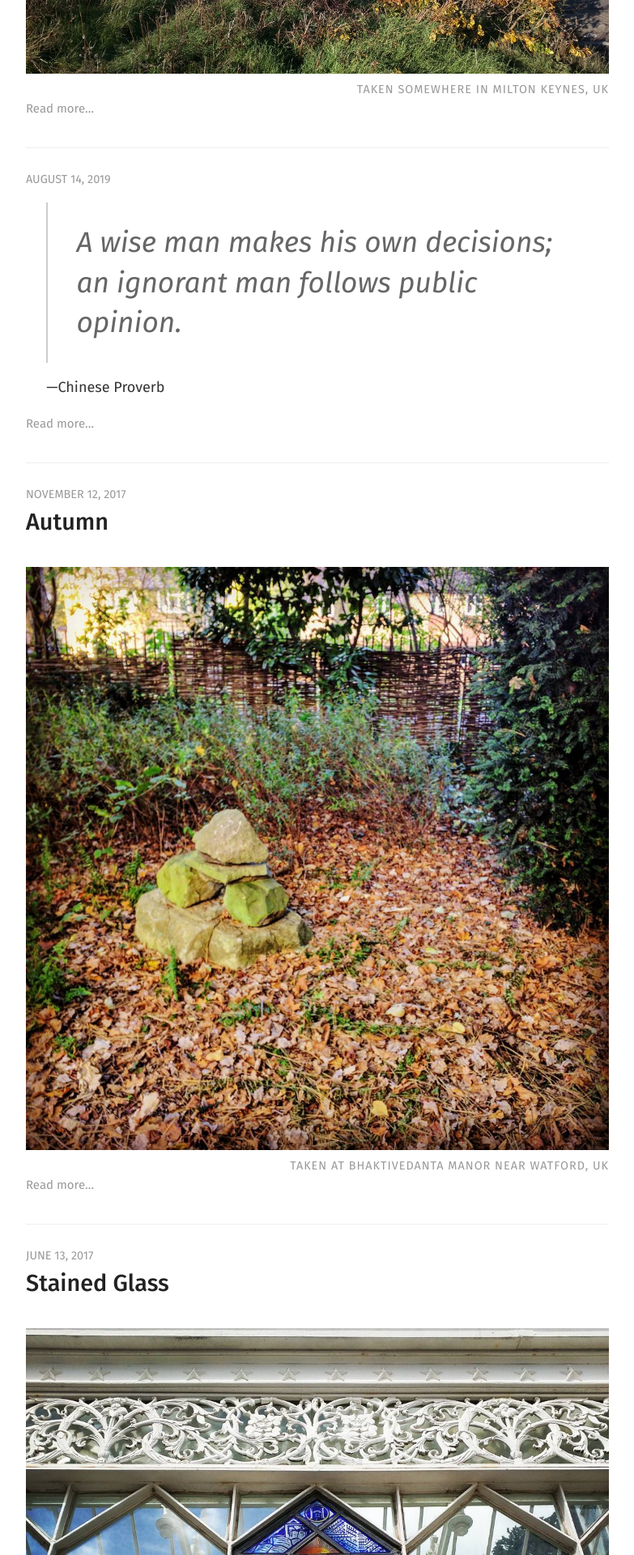
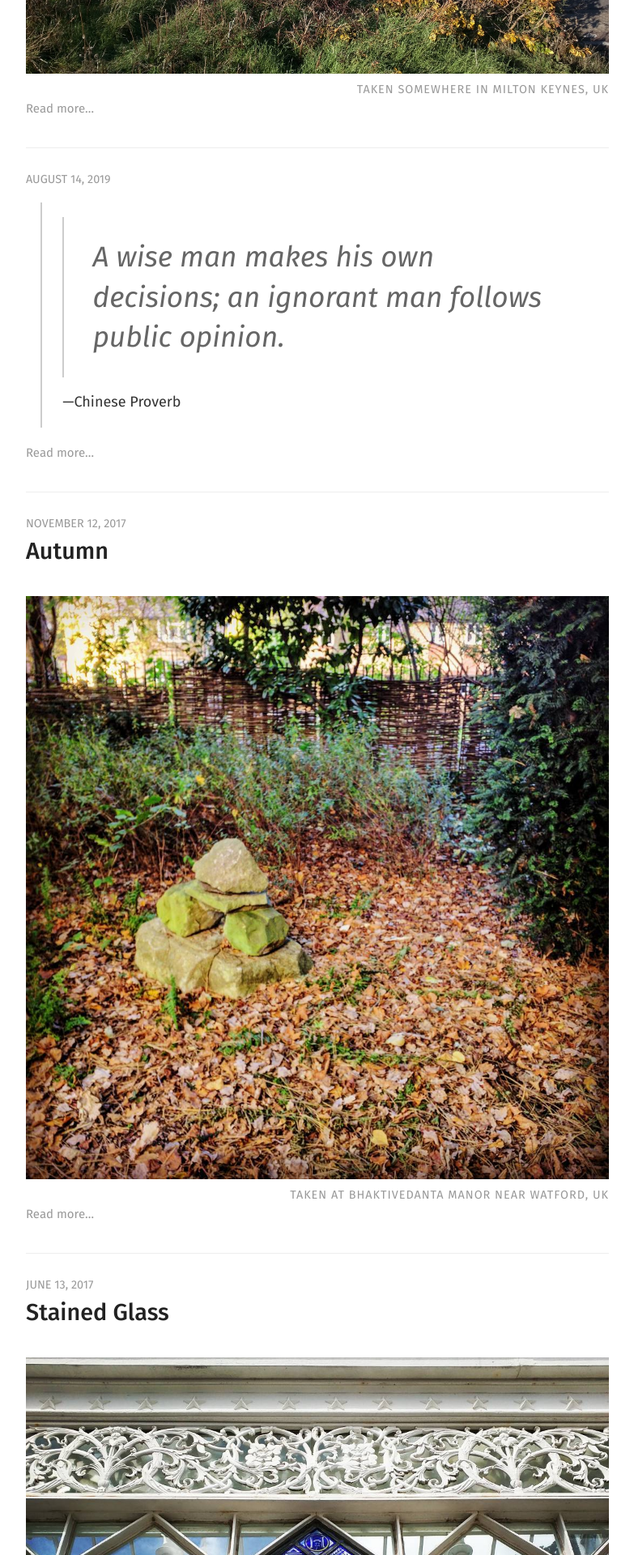
Before and after one commit to cynion/cynion.github.io, a Jekyll site: the page built from index.html, in a window 1280 px wide. Shown: the part 1018-2938 px from the top of the page at 81% size, without its empty margins (248-1031 px from the left). Built offline with Jekyll 4.4.1, drawn with Linux system fonts in a browser that asks for light colours; nearby versions of some CDN libraries; the list of posts is cut into pages by our own code.

Commit message:
Revert "Update style.scss"
This reverts commit 095081610356cfc23b5a58ffc2b825530b24a93f.

```diff
--- a/assets/css/style.scss
+++ b/assets/css/style.scss
@@ -271,8 +271,8 @@ nav {
 
 .post {
   .quote {
-    // margin: 1em;
-    // border-left: 2px solid #ccc;
+    margin: 1em;
+    border-left: 2px solid #ccc;
     padding: 1em 0;
     blockquote {
       margin: 0 1em;
```
